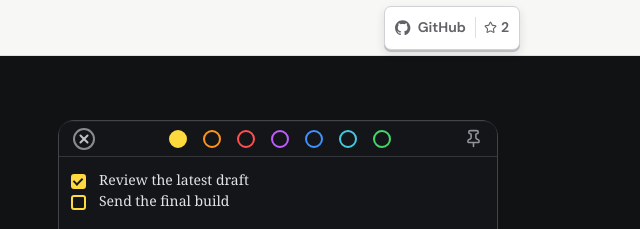
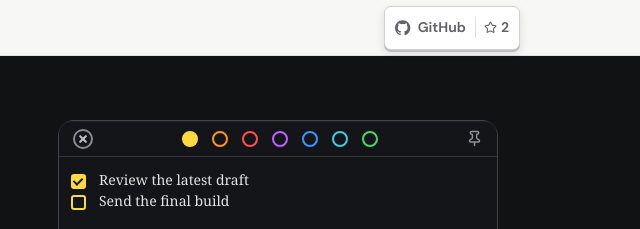
Before and after one commit to saaivignesh20/BetterTot, a website: page site/index.html in a window 1280 px wide. Shown: the top 229 px of the page, 640-1280 px from the left. Drawn offline with Linux system fonts and the light colour scheme; no server answers; files whose address does not match are found by name.

Commit message:
fix: refine compact scratchpad chrome

```diff
--- a/site/styles.css
+++ b/site/styles.css
@@ -485,9 +485,9 @@ h2 {
   color: #bfc0c4;
   flex: 0 0 auto;
   font-size: 0;
-  height: 22px;
+  height: 20px;
   position: relative;
-  width: 22px;
+  width: 20px;
 }
 
 .close-dot::before,
@@ -498,22 +498,22 @@ h2 {
   height: 2px;
   left: 3px;
   position: absolute;
-  top: 8px;
-  width: 12px;
+  top: 7px;
+  width: 10px;
 }
 
 .close-dot::before { transform: rotate(45deg); }
 .close-dot::after { transform: rotate(-45deg); }
 
-.color-dots { display: flex; flex: 1; gap: 16px; justify-content: center; }
+.color-dots { display: flex; flex: 1; gap: 14px; justify-content: center; }
 
 .dot {
   background: transparent;
   border: 2px solid currentColor;
   border-radius: 50%;
   display: inline-block;
-  height: 18px;
-  width: 18px;
+  height: 16px;
+  width: 16px;
 }
 
 .dot.active { background: currentColor; }
@@ -526,7 +526,7 @@ h2 {
 .dot-green { color: #45d66a; }
 
 .toolbar-icon { color: #92939a; font-size: 20px; line-height: 1; }
-.toolbar-icon svg { height: 19px; width: 19px; }
+.toolbar-icon svg { height: 17px; width: 17px; }
 
 .tot-body,
 .pad-content,
```
Also changed, not shown: SPEC.md (+1 -1 lines), 2 other files.
